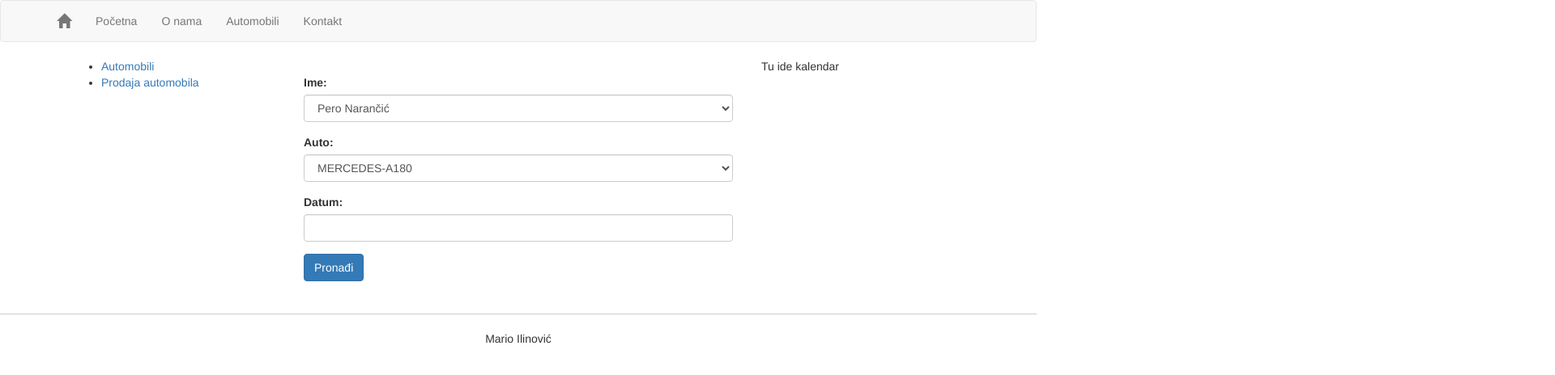
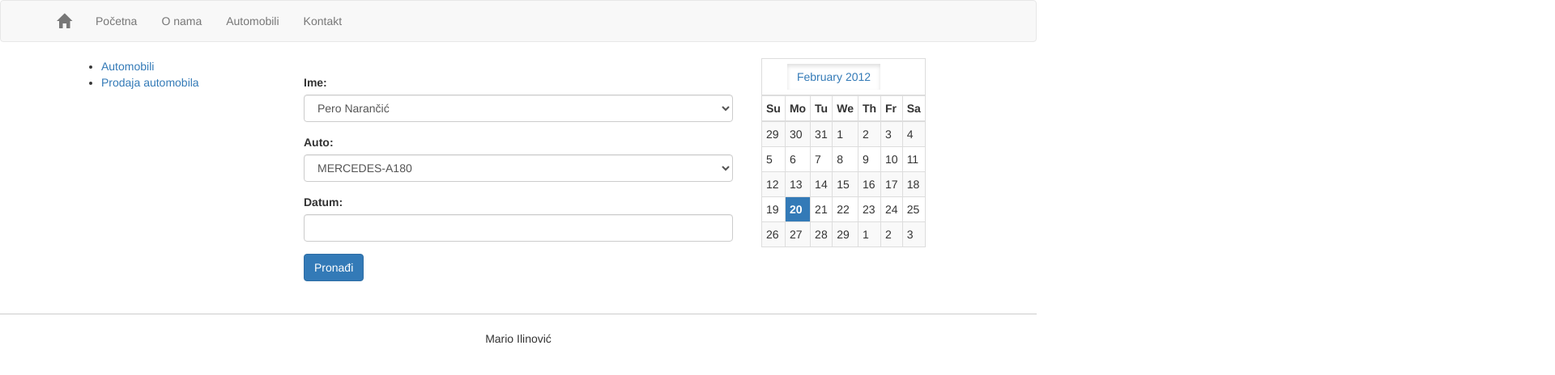
Before and after one commit to mailinov/ows-projekt, a plain HTML site: page index.html in a window 1280 px wide. Shown: the top 464 px of the page at 81% size, 1920 px wide, since content can reach past the window. Drawn offline with nearby package versions, Linux system fonts and the light colour scheme.

Commit message:
Dodaan kalendar

```diff
--- a/index.html
+++ b/index.html
@@ -91,7 +91,81 @@
 		</div>
 		<div class="col-md-3">
 
-			<p>Tu ide kalendar</p>
+			<div class="container">
+	<div class="row">
+        <div class="span12">
+    		<table class="table-condensed table-bordered table-striped">
+                <thead>
+                    <tr>
+                      <th colspan="7">
+                        <span class="btn-group">
+                            <a class="btn"><i class="icon-chevron-left"></i></a>
+                        	<a class="btn active">February 2012</a>
+                        	<a class="btn"><i class="icon-chevron-right"></i></a>
+                        </span>
+                      </th>
+                    </tr>
+                    <tr>
+                        <th>Su</th>
+                        <th>Mo</th>
+                        <th>Tu</th>
+                        <th>We</th>
+                        <th>Th</th>
+                        <th>Fr</th>
+                        <th>Sa</th>
+                    </tr>
+                </thead>
+                <tbody>
+                    <tr>
+                        <td class="muted">29</td>
+                        <td class="muted">30</td>
+                        <td class="muted">31</td>
+                        <td>1</td>
+                        <td>2</td>
+                        <td>3</td>
+                        <td>4</td>
+                    </tr>
+                    <tr>
+                        <td>5</td>
+                        <td>6</td>
+                        <td>7</td>
+                        <td>8</td>
+                        <td>9</td>
+                        <td>10</td>
+                        <td>11</td>
+                    </tr>
+                    <tr>
+                        <td>12</td>
+                        <td>13</td>
+                        <td>14</td>
+                        <td>15</td>
+                        <td>16</td>
+                        <td>17</td>
+                        <td>18</td>
+                    </tr>
+                    <tr>
+                        <td>19</td>
+                        <td class="btn-primary"><strong>20</strong></td>
+                        <td>21</td>
+                        <td>22</td>
+                        <td>23</td>
+                        <td>24</td>
+                        <td>25</td>
+                    </tr>
+                    <tr>
+                        <td>26</td>
+                        <td>27</td>
+                        <td>28</td>
+                        <td>29</td>
+                        <td class="muted">1</td>
+                        <td class="muted">2</td>
+                        <td class="muted">3</td>
+                    </tr>
+                </tbody>
+            </table>
+        </div>
+	</div>
+</div>
 
 		</div>
 
```
